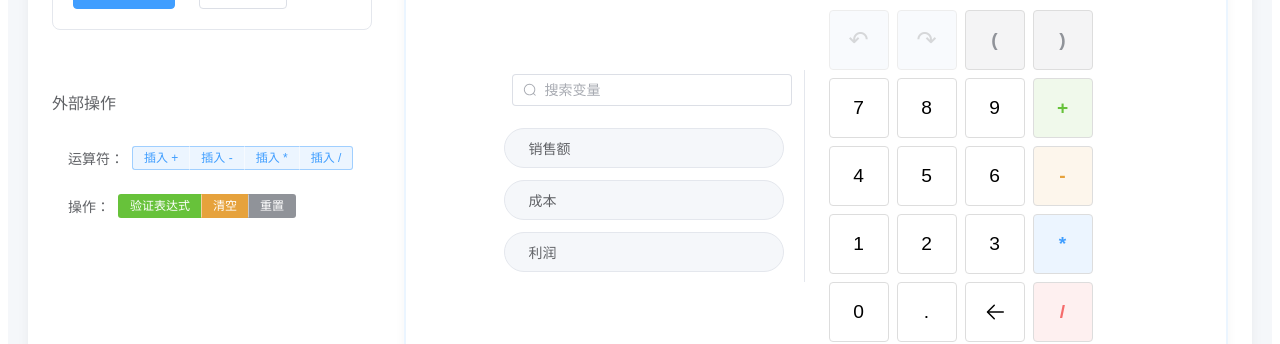
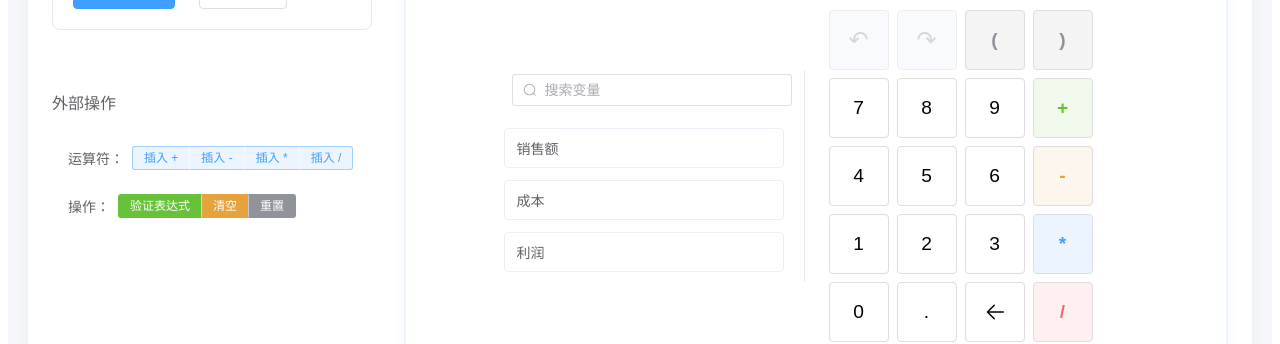
Before and after one commit to iwangbowen/vue-expression-editor, a Vue app: page / in a window 1280 px wide. Shown: the part 423-767 px from the top of the page. Built offline with nearby package versions, Linux system fonts and the light colour scheme.

Commit message:
更新 ExpressionEditor.vue 组件，修改 el-scrollbar 属性为 always；更新 layout.scss 文件，调整 flex 布局，固定高度并优化搜索框和变量列表的样式。

```diff
--- a/src/components/ExpressionEditor.vue
+++ b/src/components/ExpressionEditor.vue
@@ -96,7 +96,7 @@
           <el-input v-model="variableSearchText" placeholder="搜索变量" clearable :prefix-icon="Search" />
         </div>
         <div class="variables" ref="variablesRef">
-          <el-scrollbar>
+          <el-scrollbar always>
             <button v-for="variable in filteredVariables" :key="variable.code" @click="addVariable(variable)"
               :title="variable.name">
               {{ variable.name }}
--- a/src/components/styles/layout.scss
+++ b/src/components/styles/layout.scss
@@ -29,6 +29,8 @@
       padding-right: v.$spacing-xl;  // 增加右侧内边距
       border-right: 1px solid var(--el-border-color-light); // 添加分隔线
       flex: 1;
+      display: flex;
+      flex-direction: column;
 
       .variables {
         :deep(.el-scrollbar) {
@@ -50,7 +52,7 @@
   display: flex;
   flex-direction: column;
   gap: v.$spacing-xs;
-  max-height: 320px;
+  height: 320px; // 固定高度
   margin: 0 auto;
   overflow: hidden;
   transition: all 0.3s ease;
@@ -66,7 +68,9 @@
 }
 
 .variables-search {
+  flex-shrink: 0; // 防止搜索框被压缩
   padding: 0 12px;
+  margin-bottom: v.$spacing-xs;
 
   :deep(.el-input) {
     .el-input__wrapper {
@@ -79,20 +83,50 @@
 
 .variables {
   flex: 1;
+  min-height: 0; // 允许元素在flex布局中收缩
+  position: relative;
   overflow: hidden;
+  max-height: calc(100% - 50px); // 减去搜索框的高度和间距
   padding-right: v.$spacing-md;  // 减小右侧padding，因为scrollbar已经占据了一定空间
+  display: flex; // 添加 flex 布局
+  flex-direction: column; // 垂直方向布局
 
   :deep(.el-scrollbar) {
-    height: 100%;
-    max-height: 400px;
+    height: 100%; // 确保高度占满容器
+    min-height: 0; // 允许内容区域收缩
 
-    @media (max-width: 768px) {
-      max-height: 300px;
+    .el-scrollbar__wrap {
+      overflow-x: hidden;
+    }
+
+    .el-scrollbar__view {
+      padding: v.$spacing-md;
+      display: flex;
+      flex-direction: column;
+      gap: v.$spacing-xs;
     }
   }
 
-  :deep(.el-scrollbar__wrap) {
-    padding: v.$spacing-md v.$spacing-md v.$spacing-md v.$spacing-md;  // 增加滚动区域的内边距
+  button {
+    flex-shrink: 0;
+    width: 100%;
+    text-align: left;
+    padding: 8px 12px;
+    border: 1px solid var(--el-border-color-lighter);
+    border-radius: 4px;
+    background: var(--el-bg-color);
+    color: var(--el-text-color-regular);
+    transition: all 0.3s;
+    cursor: pointer;
+    white-space: nowrap;
+    overflow: hidden;
+    text-overflow: ellipsis;
+
+    &:hover {
+      border-color: var(--el-color-primary);
+      color: var(--el-color-primary);
+      background: var(--el-color-primary-light-9);
+    }
   }
 }
 
```
